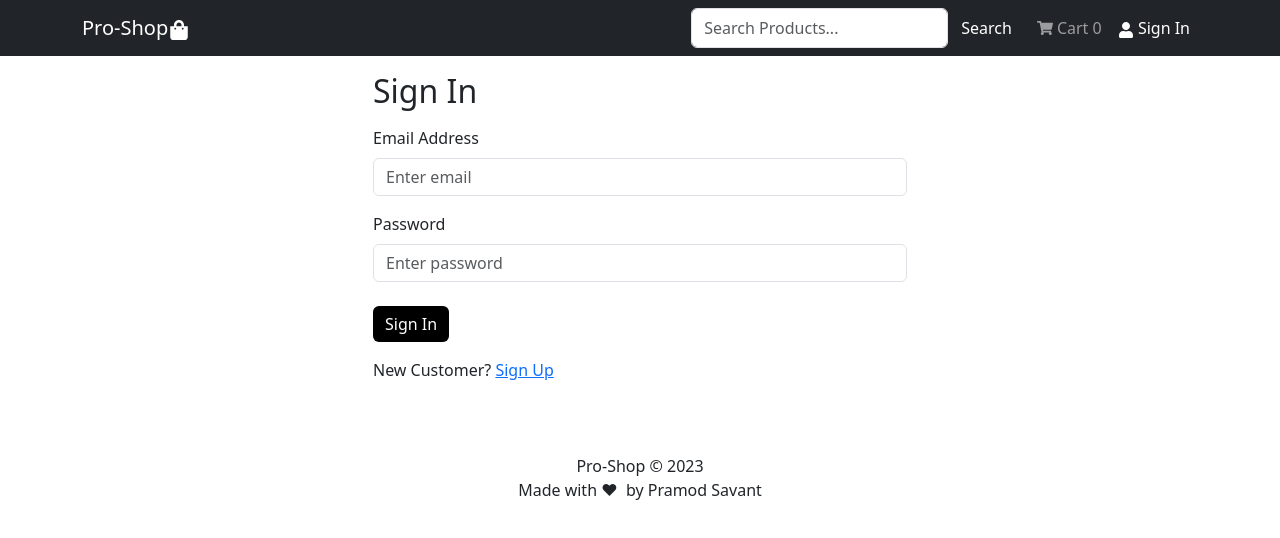
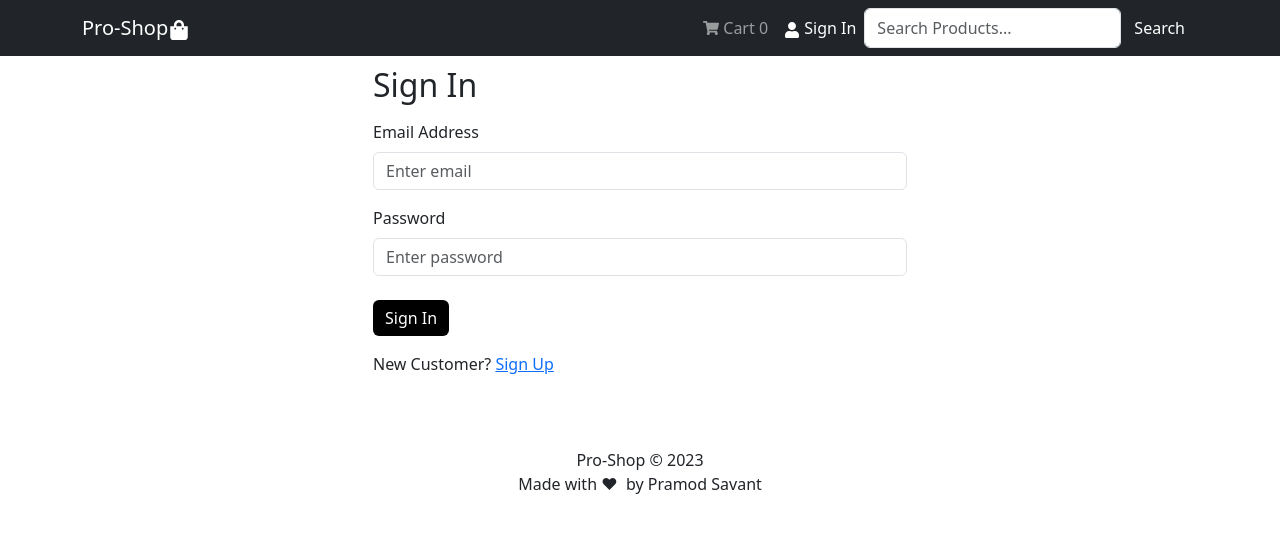
Before and after one commit to pammu453/proshop, a React (Create React App) app in the folder frontend/: page /login in a window 1280 px wide. Shown: the top 538 px of the page. Built offline with nearby package versions, Linux system fonts and the light colour scheme.

Commit message:
fixed navbar issuse

```diff
--- a/frontend/src/components/Header.jsx
+++ b/frontend/src/components/Header.jsx
@@ -28,8 +28,8 @@ const Header = () => {
         }
     }
     return (
-        <header>
-            <Navbar bg="dark" variant='dark' expand='md' collapseOnSelect>
+        <header style={{marginBottom:"50px"}}>
+            <Navbar bg="dark" variant='dark' expand='md' collapseOnSelect fixed='top'>
                 <Container>
                     <LinkContainer to="/" >
                         <Navbar.Brand >
@@ -42,7 +42,7 @@ const Header = () => {
                     <Navbar.Toggle aria-controls="basic-navbar-nav" />
                     <Navbar.Collapse id="basic-navbar-nav">
                         <Nav className="ms-auto">
-                            <SearchBox />
+
                             <LinkContainer to="/cart">
                                 <Nav.Link >
                                     <div style={{ display: "flex", alignItems: "center" }}>
@@ -90,6 +90,7 @@ const Header = () => {
                                     </NavDropdown>
                                 )
                             }
+                            <SearchBox />
                         </Nav>
                     </Navbar.Collapse>
                 </Container>
```
